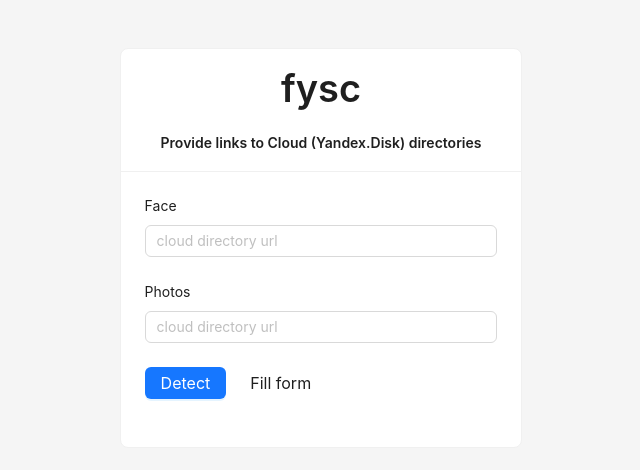
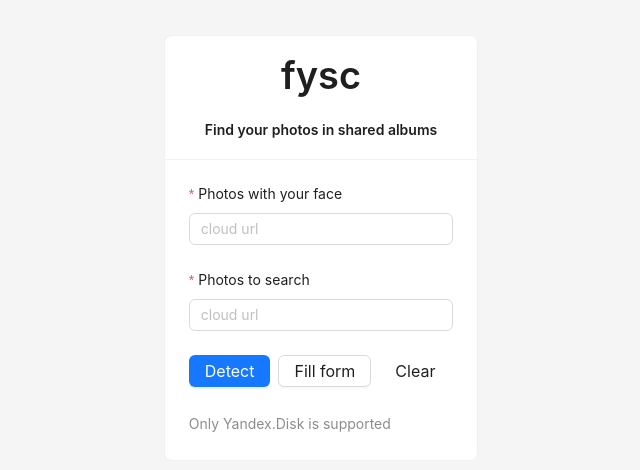
Before and after one commit to kilimanj4r0/fysc, a React (Create React App) app in the folder client/: page / in a window 1280 px wide. Shown: the part 152-622 px from the top of the page, without its empty margins (319-959 px from the left). Built offline with nearby package versions, Linux system fonts and the light colour scheme.

Commit message:
Update client to download a file

```diff
--- a/client/src/components/DetectorForm.tsx
+++ b/client/src/components/DetectorForm.tsx
@@ -1,7 +1,9 @@
-import { css } from '@emotion/react';
 import styled from '@emotion/styled';
-import { Button, Card, Divider, Form, Input, Space, Typography, message } from 'antd';
-import { useState } from 'react';
+import { Button, Card, Form, Input, Space, Tooltip, Typography, message } from 'antd';
+import { Rule } from 'antd/es/form';
+import Link from 'antd/es/typography/Link';
+import axios from 'axios';
+import { useRef, useState } from 'react';
 
 const { Title, Text } = Typography;
 
@@ -24,70 +26,98 @@
 
 const DetectorForm: React.FC = () => {
   const [form] = Form.useForm();
-  const [loading, setLoading] = useState(false);
-  const [loadingText, setLoadingText] = useState('Detect');
-  const [resultShow, setResultShow] = useState(false);
+  const [loading, setLoading] = useState<boolean>(false);
+  const [loadingText, setLoadingText] = useState<string>('Detect');
+  const [filename, setFilename] = useState<string>('photos.zip');
+  const [href, setHref] = useState<string>('');
+  const ref = useRef<HTMLAnchorElement>(null);
 
   const onFinish = () => {
-    message.success('Detection in progress!');
-    // loading timeout
     setLoading(true);
     setLoadingText('Detecting');
-    setTimeout(() => {
-      setLoading(false);
-      setResultShow(true);
-      setLoadingText('Detected');
-    }, 3000);
-  };
-
-  const onFinishFailed = () => {
-    message.error('Detection failed!');
-    setResultShow(false);
+    axios({
+      url: 'http://localhost:8000/detector/find',
+      method: 'GET',
+      responseType: 'blob',
+      params: {
+        target_album_url: form.getFieldValue('target'),
+        reference_album_url: form.getFieldValue('reference'),
+      },
+      timeout: 1000 * 30,
+      headers: {
+        Accept: 'application/octet-stream',
+      },
+      onDownloadProgress: (value) => {
+        if (value.total) {
+          setLoadingText(`Dowloading ${Math.round((value.loaded / value.total) * 100)}%`);
+        } else if (value.download) {
+          setLoadingText('Downloading');
+        }
+        console.log(value);
+      },
+    })
+      .then((response) => {
+        setFilename(response.headers['content-disposition'].split('filename=')[1].replace(/"/g, ''));
+        setHref(URL.createObjectURL(response.data));
+        setTimeout(() => ref.current?.click(), 100);
+        setLoading(false);
+        setLoadingText('Detect');
+      })
+      .catch((error) => {
+        message.error('Detection failed!');
+        setLoading(false);
+        setLoadingText('Detect');
+      });
   };
 
   const onFill = () => {
     form.setFieldsValue({
-      face: 'FACE',
-      photos: 'PHOTOS',
+      reference: 'https://face.com',
+      target: 'https://photos.com',
     });
   };
+
+  const onClear = () => {
+    form.resetFields();
+  };
+
+  const rules: Rule[] = [{ type: 'url' }, { required: true, message: 'Please input a valid url' }];
 
   return (
     <CardWrapper
       title={
         <CardHead>
           <Title>fysc</Title>
-          <Text>Provide links to Cloud (Yandex.Disk) directories</Text>
+          <Text>Find your photos in shared albums</Text>
         </CardHead>
       }
       bodyStyle={CardBodyStyle}
     >
-      <Form
-        form={form}
-        layout="vertical"
-        onFinish={onFinish}
-        onFinishFailed={onFinishFailed}
-        autoComplete="off"
-        requiredMark={false}
-      >
-        <Form.Item name="face" label="Face" rules={[{ type: 'url' }]}>
-          <Input placeholder="cloud directory url" />
+      <Form form={form} layout="vertical" onFinish={onFinish} autoComplete="off" requiredMark={true}>
+        <Form.Item name="reference" label="Photos with your face" rules={rules}>
+          <Input placeholder="cloud url" />
         </Form.Item>
-        <Form.Item name="photos" label="Photos" rules={[{ type: 'url' }]}>
-          <Input placeholder="cloud directory url" />
+        <Form.Item name="target" label="Photos to search" rules={rules}>
+          <Input placeholder="cloud url" />
         </Form.Item>
         <Form.Item>
           <Space>
             <Button type="primary" htmlType="submit" loading={loading}>
               {loadingText}
             </Button>
-            <Button htmlType="button" onClick={onFill} type="text">
+            <Button htmlType="button" onClick={onFill}>
               Fill form
+            </Button>
+            <Button htmlType="button" onClick={onClear} type="text">
+              Clear
             </Button>
           </Space>
         </Form.Item>
       </Form>
-      {resultShow && <Text>Result</Text>}
+      <Link href={href} target="_blank" download={filename} ref={ref} style={{ display: 'none' }}>
+        Download {filename}
+      </Link>
+      <Text type="secondary">Only Yandex.Disk is supported</Text>
     </CardWrapper>
   );
 };
--- a/client/src/index.css
+++ b/client/src/index.css
@@ -11,7 +11,7 @@
 }
 
 :root {
-  --size-page-max-width: 1440px;
+  --size-page-max-width: 600px;
   --color-background: #f5f5f5;
 }
 
```
Also changed, not shown: client/package.json (+5 -4 lines), 1 other file (tests, documents, lock files or other folders).
